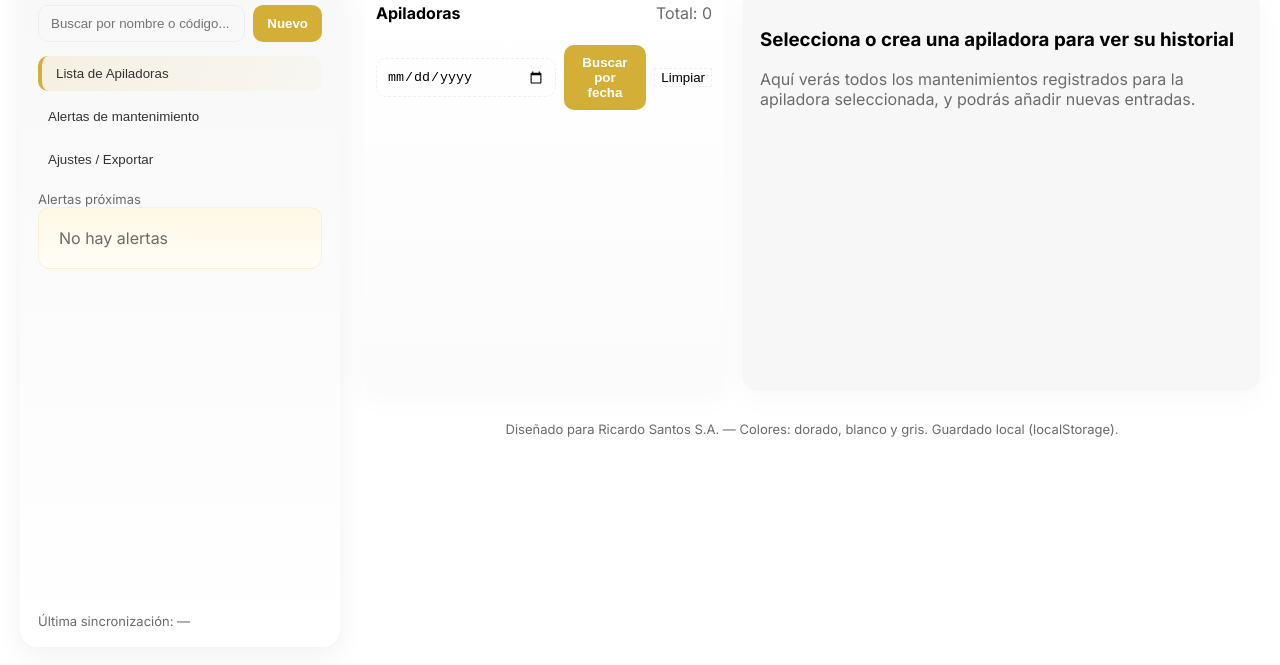
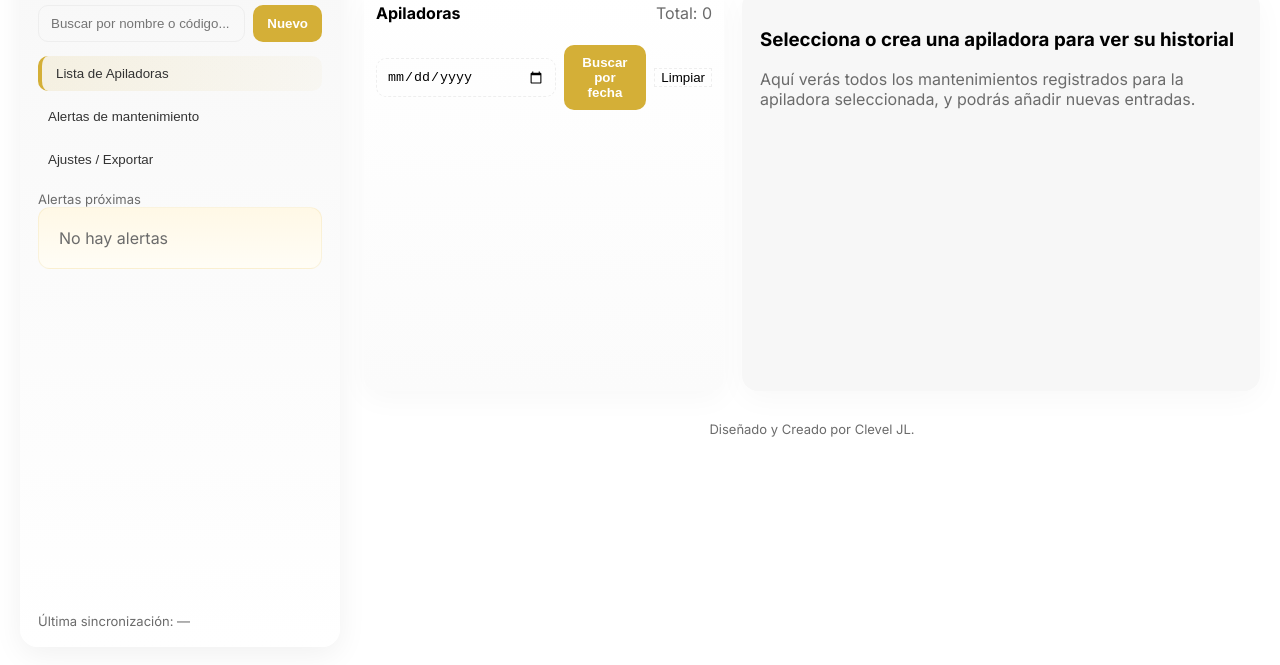
Before and after one commit to cleveljl25-maker/RicarddoSA, a plain HTML site: page index.html in a window 1280 px wide. Shown: the part 133-798 px from the top of the page. Drawn offline with nearby package versions, Linux system fonts and the light colour scheme; no server answers.

Commit message:
Update index.html

```diff
--- a/index.html
+++ b/index.html
@@ -118,7 +118,7 @@
         </section>
       </div>
 
-      <footer class="muted">Diseñado para Ricardo Santos S.A. — Colores: dorado, blanco y gris. Guardado local (localStorage).</footer>
+      <footer class="muted">Diseñado y Creado por Clevel JL.</footer>
     </main>
   </div>
 
```
